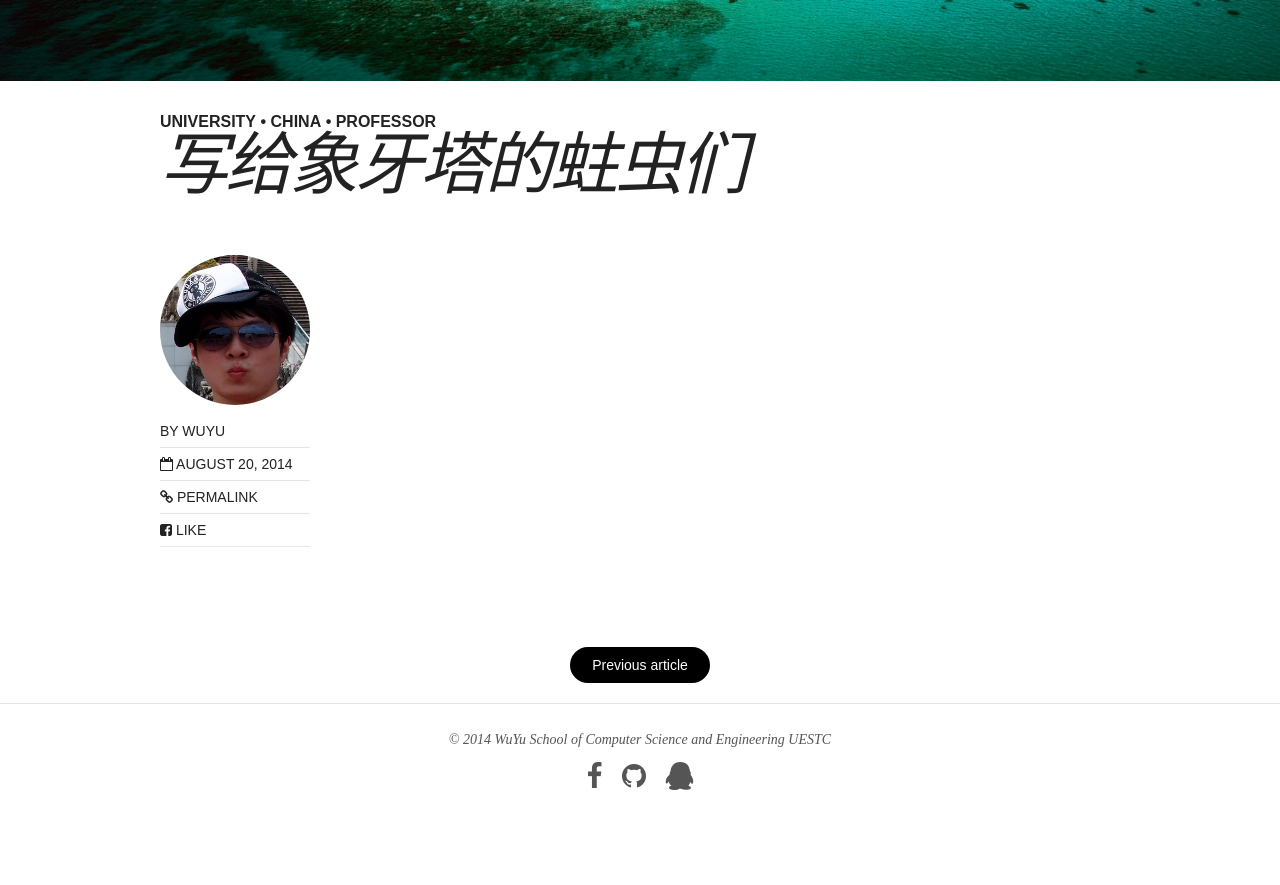
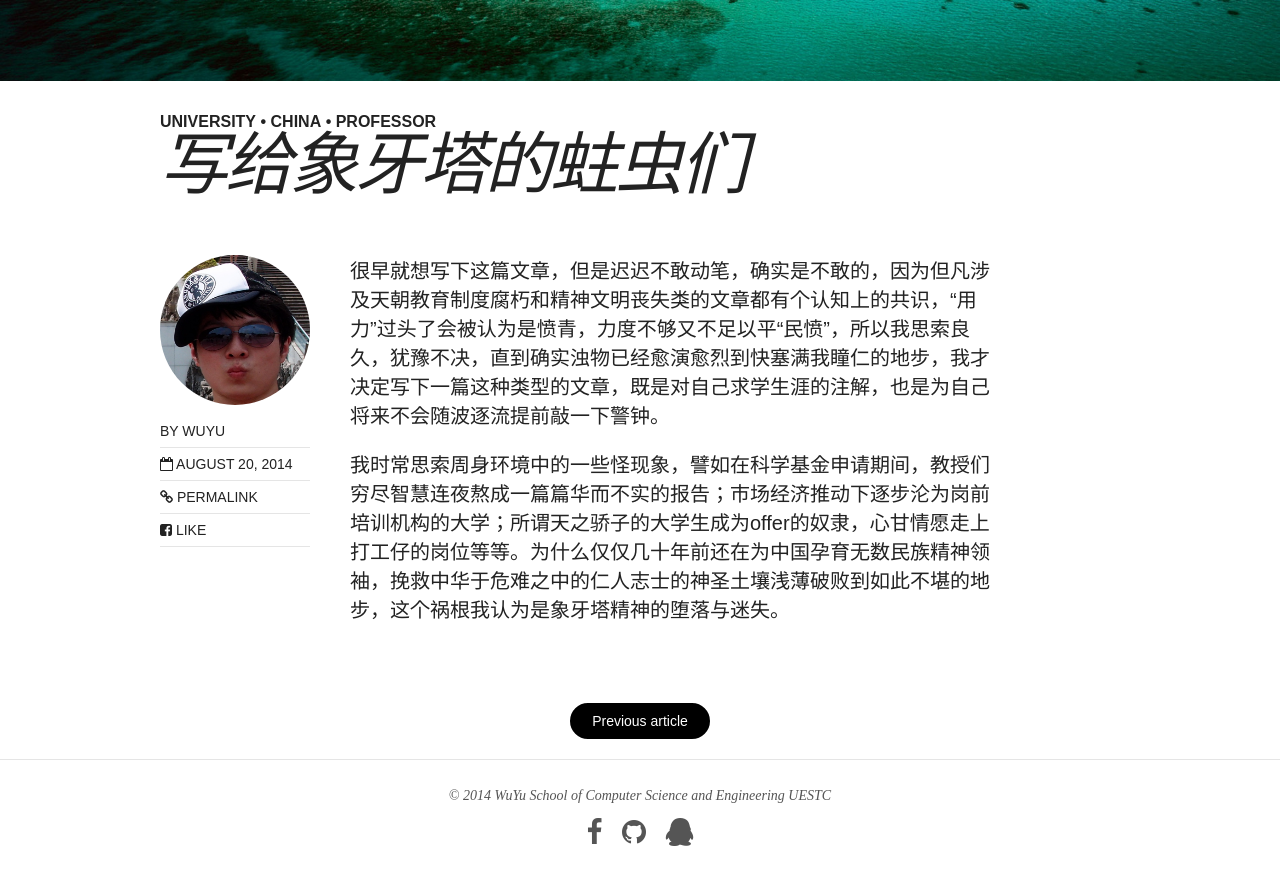
Before and after one commit to wuyu201321060203/wuyu201321060203.github.io, a Jekyll site: the page built from _posts/2014-08-20-dd.md, in a window 1280 px wide and 900 px high, scrolled down 612 px. Shown: the top 885 px of the window. Built offline with Jekyll 4.4.1, drawn with Linux system fonts in a browser that asks for light colours; nearby versions of some CDN libraries; before the commit the page ends 1458 px from its top, so only the background shows below that.

Commit message:
first post of dd

```diff
--- a/_posts/2014-08-20-dd.md
+++ b/_posts/2014-08-20-dd.md
@@ -11,3 +11,7 @@ author:
 comments: true
 share: true
 ---
+
+很早就想写下这篇文章，但是迟迟不敢动笔，确实是不敢的，因为但凡涉及天朝教育制度腐朽和精神文明丧失类的文章都有个认知上的共识，“用力”过头了会被认为是愤青，力度不够又不足以平“民愤”，所以我思索良久，犹豫不决，直到确实浊物已经愈演愈烈到快塞满我瞳仁的地步，我才决定写下一篇这种类型的文章，既是对自己求学生涯的注解，也是为自己将来不会随波逐流提前敲一下警钟。
+
+我时常思索周身环境中的一些怪现象，譬如在科学基金申请期间，教授们穷尽智慧连夜熬成一篇篇华而不实的报告；市场经济推动下逐步沦为岗前培训机构的大学；所谓天之骄子的大学生成为offer的奴隶，心甘情愿走上打工仔的岗位等等。为什么仅仅几十年前还在为中国孕育无数民族精神领袖，挽救中华于危难之中的仁人志士的神圣土壤浅薄破败到如此不堪的地步，这个祸根我认为是象牙塔精神的堕落与迷失。
```
